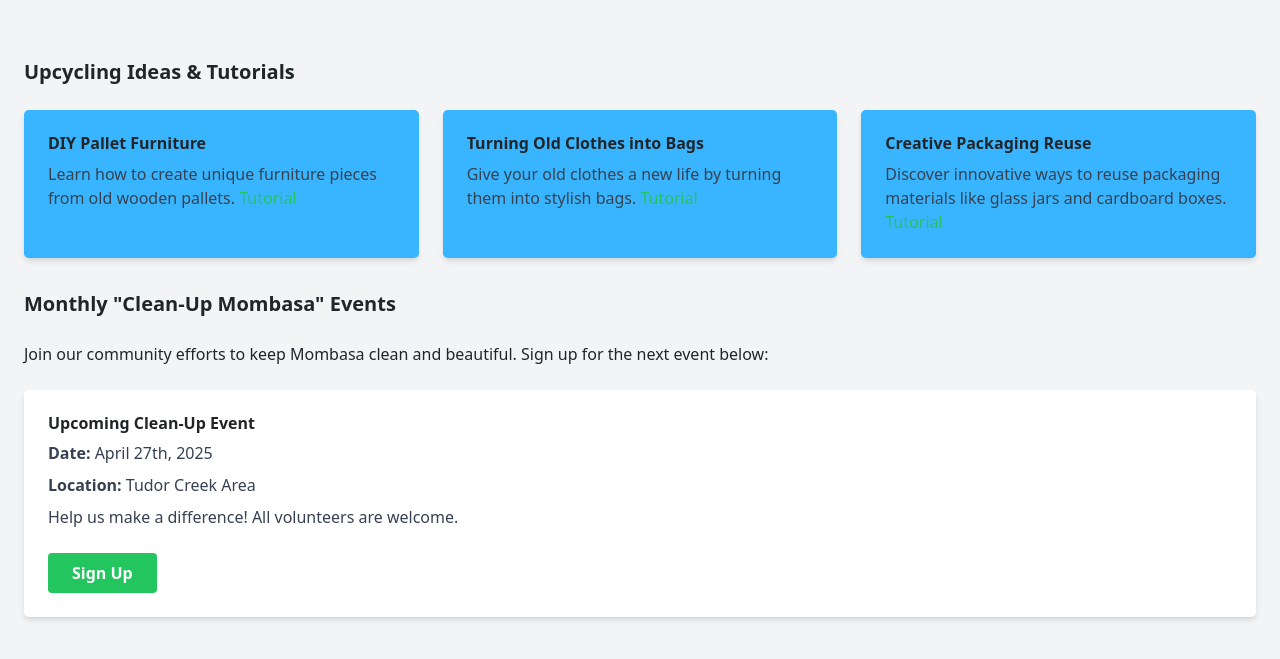
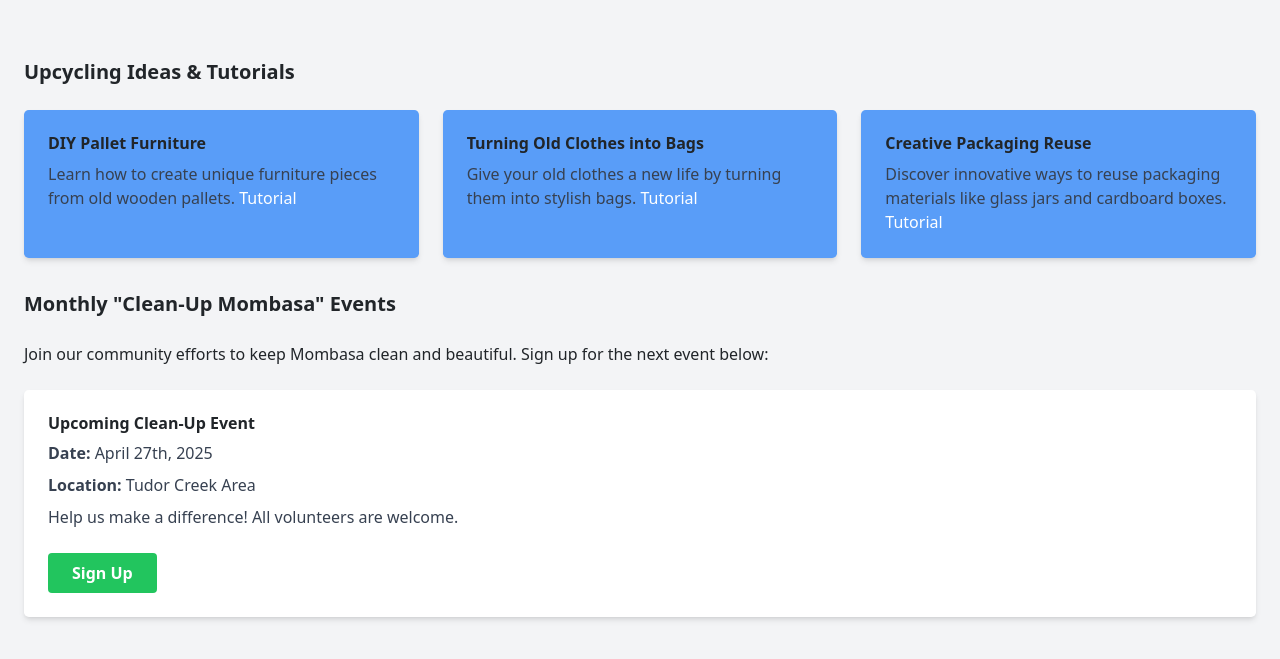
Before and after one commit to fnabwire/mombasa_housing_hub, a plain HTML site: page ecoliving.html in a window 1280 px wide. Shown: the part 1092-1751 px from the top of the page. Drawn offline with nearby package versions, Linux system fonts and the light colour scheme.

Commit message:
Update ecoliving.html

```diff
--- a/ecoliving.html
+++ b/ecoliving.html
@@ -91,27 +91,28 @@
             <h2 class="text-xl font-semibold mb-4">Upcycling Ideas & Tutorials</h2>
             <div class="grid grid-cols-1 md:grid-cols-2 lg:grid-cols-3 gap-6">
 
-                <div class="rounded-lg shadow-md p-4" style="background-color:#39B5FF;">
+                <div class="rounded-lg shadow-md p-4" style="background-color:#599DF8;">
                     <h3 class="font-semibold mb-2">DIY Pallet Furniture</h3>
                     <p class="text-gray-700">
                         Learn how to create unique furniture pieces from old wooden pallets.
-                        <button type="button" class="text-green-500 hover:underline" data-toggle="modal" data-target="#palletFurnitureModal">Tutorial</button>
+                        <button type="button" class="text-white-500 hover:underline" data-toggle="modal" data-target="#palletFurnitureModal" style="color: white;">Tutorial</button>
                     </p>
                 </div>
 
-                <div class="rounded-lg shadow-md p-4" style="background-color:#39B5FF;">
+                <div class="rounded-lg shadow-md p-4" style="background-color:#599DF8;">
                     <h3 class="font-semibold mb-2">Turning Old Clothes into Bags</h3>
                     <p class="text-gray-700">
                         Give your old clothes a new life by turning them into stylish bags.
-                        <button type="button" class="text-green-500 hover:underline" data-toggle="modal" data-target="#clothesToBagsModal">Tutorial</button>
+                        <button type="button" class="text-darkgreen-500 hover:underline" data-toggle="modal" data-target="#clothesToBagsModal" style="color: white;""
+                        >Tutorial</button>
                     </p>
                 </div>
 
-                <div class="rounded-lg shadow-md p-4" style="background-color:#39B5FF;">
+                <div class="rounded-lg shadow-md p-4" style="background-color:#599DF8;">
                     <h3 class="font-semibold mb-2">Creative Packaging Reuse</h3>
                     <p class="text-gray-700">
                         Discover innovative ways to reuse packaging materials like glass jars and cardboard boxes.
-                        <button type="button" class="text-green-500 hover:underline" data-toggle="modal" data-target="#packagingReuseModal">Tutorial</button>
+                        <button type="button" class="text-darkgreen-500 hover:underline" data-toggle="modal" data-target="#packagingReuseModal" style="color: white;">Tutorial</button>
                     </p>
                 </div>
 
```
